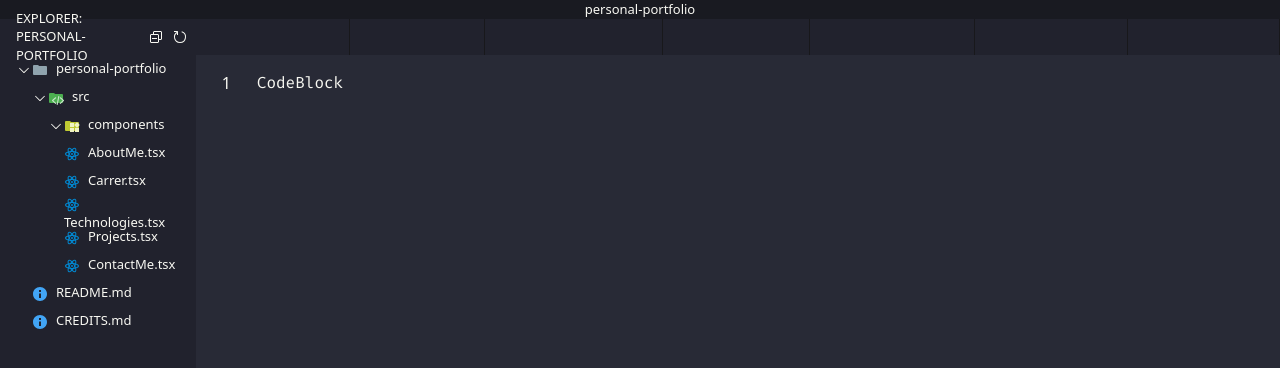
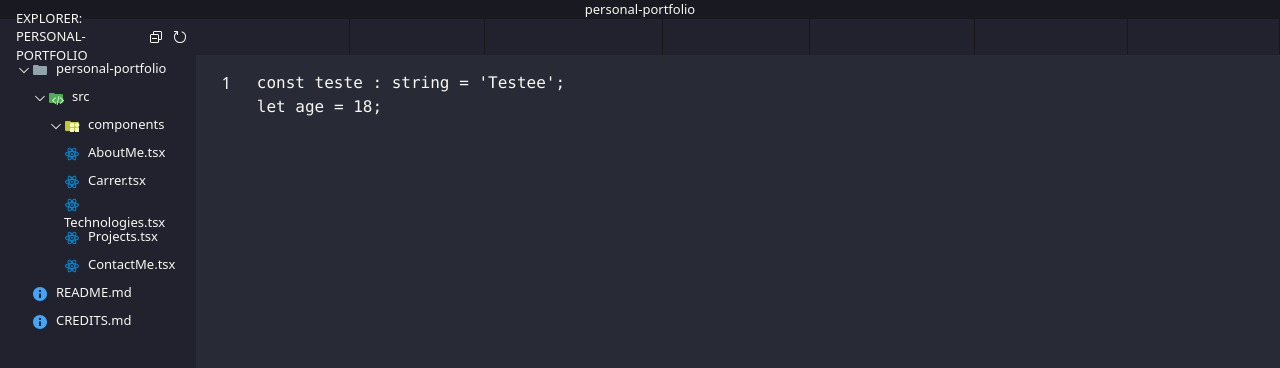
Before and after one commit to Enzovnm/personal-portfolio, a React (Vite) app in the folder personal-portfolio/: page / in a window 1280 px wide. Shown: the top 368 px of the page. Built offline with nearby package versions, Linux system fonts and the light colour scheme; a small style sheet from the web is missing.

Commit message:
feat: Adding prismjs

```diff
--- a/personal-portfolio/package.json
+++ b/personal-portfolio/package.json
@@ -11,6 +11,9 @@
   },
   "dependencies": {
     "@tailwindcss/vite": "^4.1.8",
+    "@types/prismjs": "^1.26.5",
+    "dracula-prism": "^2.1.16",
+    "prismjs": "^1.30.0",
     "react": "^19.1.0",
     "react-dom": "^19.1.0",
     "tailwindcss": "^4.1.8"
--- a/personal-portfolio/src/components/MainContent/CodeBlock.tsx
+++ b/personal-portfolio/src/components/MainContent/CodeBlock.tsx
@@ -1,3 +1,20 @@
+import { useEffect } from "react";
+import Prism from "prismjs";
+import "prismjs/components/prism-typescript.js";
+import "dracula-prism/dist/css/dracula-prism.css";
+
 export const CodeBlock = () => {
-  return <div className="w-full font-fira-code">CodeBlock</div>;
+  const code = "const teste : string = 'Testee'; \nlet age = 18;";
+
+  useEffect(() => {
+    Prism.highlightAll();
+  }, [code]);
+
+  return (
+    <div className="w-full font-fira-code">
+      <pre className="language-typescript !m-0 !p-0">
+        <code className="language-typescript">{code}</code>
+      </pre>
+    </div>
+  );
 };
```
Also changed, not shown: 1 other file (tests, documents, lock files or other folders).
